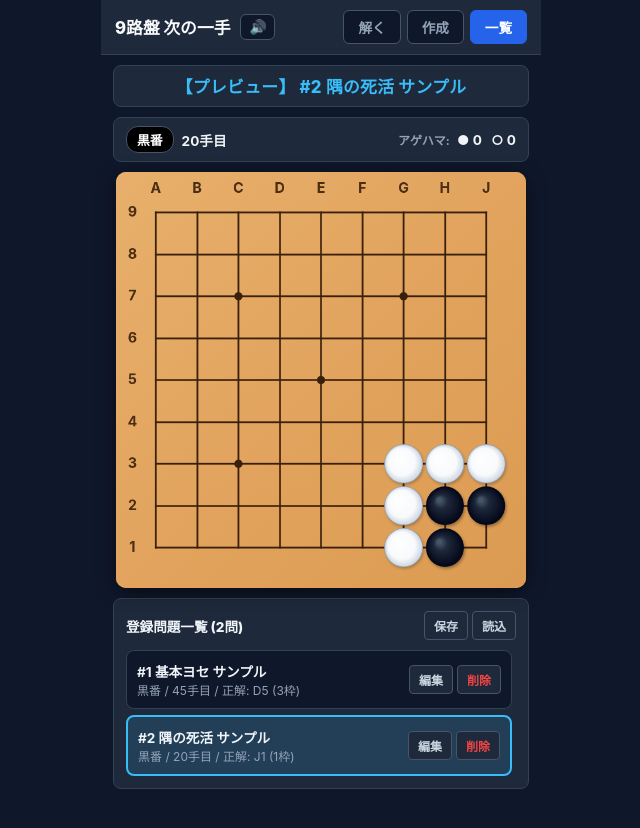
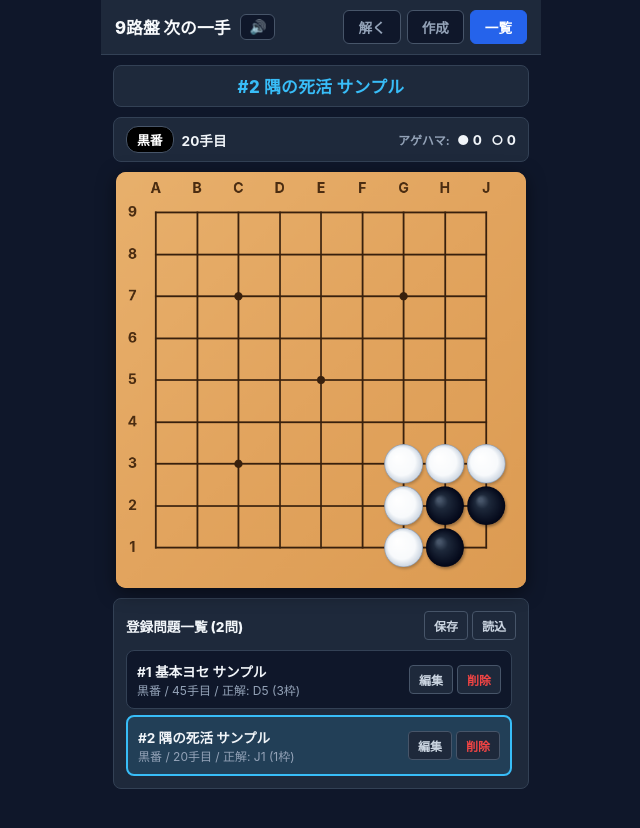
Before and after one commit to kmisakiti-stack/go9-trainer, a plain HTML site: page index.html in a window 1280 px wide. Both pictures are taken after a click on the button "一覧". Shown: the whole page, without its empty margins (319-959 px from the left). Drawn offline with Linux system fonts and the light colour scheme.

Commit message:
Update index.html

```diff
--- a/index.html
+++ b/index.html
@@ -472,13 +472,12 @@
       border-color: #64748b;
     }
 
-    /* 一覧リストの独立スクロールエリア */
     .q-list {
       width: 100%;
       display: flex;
       flex-direction: column;
       gap: 6px;
-      max-height: 260px; /* リスト部分を独立スクロールさせて見比べを極限まで快適化 */
+      max-height: 260px;
       overflow-y: auto;
       padding-right: 4px;
     }
@@ -593,7 +592,7 @@
       </div>
     </div>
 
-    <!-- 一覧画面（盤面を見比べながら下部リストを快適スクロール） -->
+    <!-- 一覧画面 -->
     <div class="editor-card" id="listCard" style="display:none;">
       <div style="display:flex; justify-content:space-between; align-items:center;">
         <span style="font-size:0.85rem; font-weight:800;">登録問題一覧 (<span id="totalQCount">0</span>問)</span>
@@ -1290,7 +1289,7 @@
         return;
       }
 
-      // --- 解くモード・一覧プレビューからの直接解答 ---
+      // --- 解くモード・一覧画面からの直接解答 ---
       if (currentTab === 'solve' || currentTab === 'list') {
         // 【検討モード（解答後）】
         if (answered) {
@@ -1577,9 +1576,8 @@
       var titleDisplay = document.getElementById('currentQTitle');
       if (titleDisplay) {
         var rotLabel = (autoRotateMode && currentTransform > 0) ? ' 🔄' : '';
-        var prefix = (currentTab === 'list') ? '【プレビュー】 ' : '';
         var translatedTitle = translateCommentCoords(q.title || '無題の問題', currentTransform);
-        titleDisplay.textContent = prefix + '#' + (currentIdx + 1) + ' ' + translatedTitle + rotLabel;
+        titleDisplay.textContent = '#' + (currentIdx + 1) + ' ' + translatedTitle + rotLabel;
       }
 
       var fbBox = document.getElementById('feedbackBox');
```
